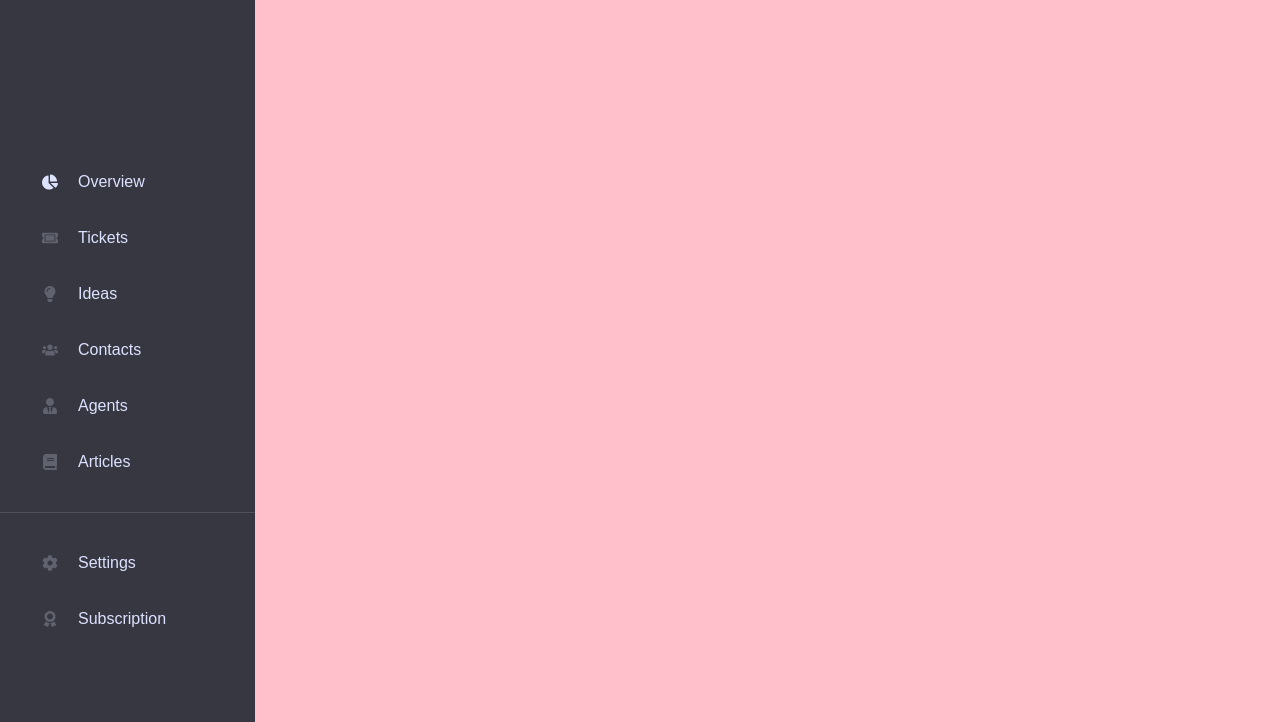
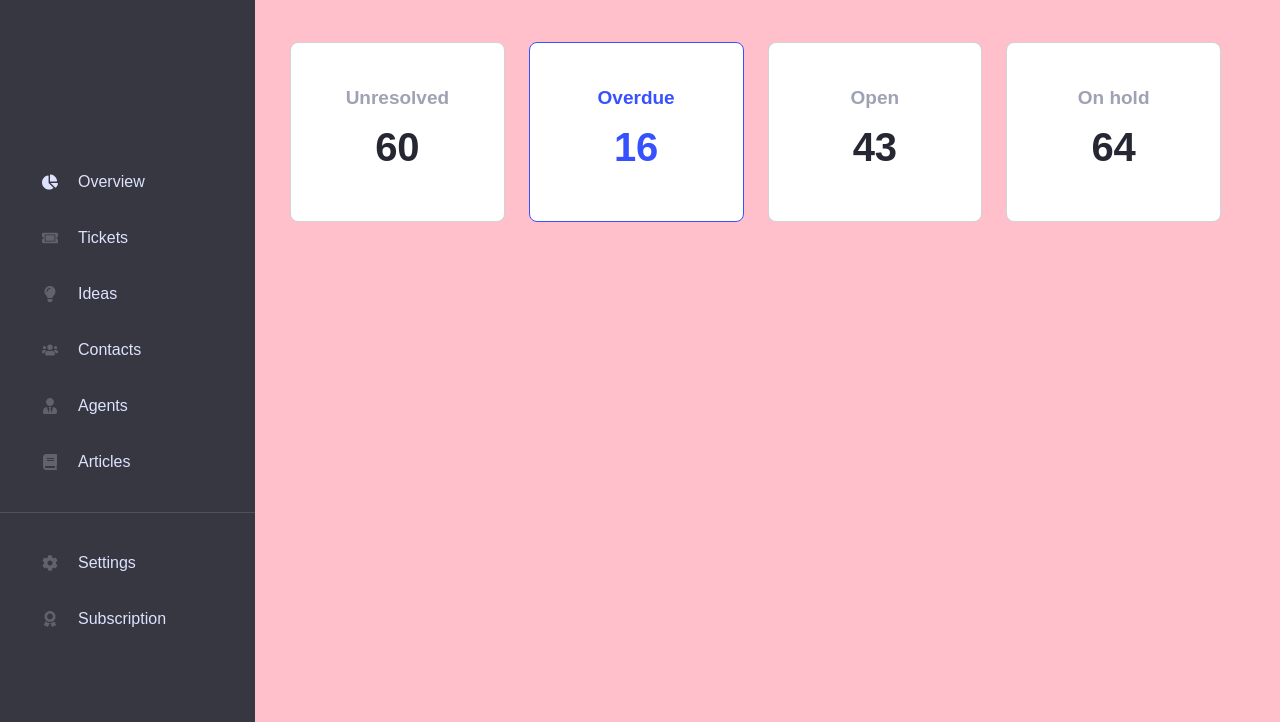
Before and after one commit to lNanami/Assignment_5_Bootsrap, a website: page Public/index.html in a window 1280 px wide. Shown: the part 78-800 px from the top of the page. Drawn offline with nearby package versions, Linux system fonts and the light colour scheme; a web font is replaced by a local one.

Commit message:
Card section

```diff
--- a/Public/index.html
+++ b/Public/index.html
@@ -165,6 +165,48 @@
       </div>
 
       <!-- Section Cards -->
+      <div class="row">
+        <!-- card 1 -->
+        <div class="col-sm-3 mb-3 mb-sm-0">
+          <div class="card" style="border-radius: 8px; height: 180px;">
+            <div class="card-body">
+              <h5 class="card-title">Unresolved</h5>
+              <p class="card-text">60</p>
+            </div>
+          </div>
+        </div>
+
+        <!-- card 2 -->
+        <div class="col-sm-3 mb-3 mb-sm-0">
+          <!-- hover border active -->
+          <div class="card" style="border: 1px solid #3751FF; border-radius: 8px; height: 180px;">
+            <div class="card-body">
+              <h5 class="card-title active-hover">Overdue</h5>
+              <p class="card-text active-hover">16</p>
+            </div>
+          </div>
+        </div>
+
+        <!-- card 3 -->
+        <div class="col-sm-3 mb-3 mb-sm-0">
+          <div class="card" style="border-radius: 8px; height: 180px;">
+            <div class="card-body">
+              <h5 class="card-title">Open</h5>
+              <p class="card-text">43</p>
+            </div>
+          </div>
+        </div>
+
+        <!-- card 4 -->
+        <div class="col-sm-3 mb-3 mb-sm-0">
+          <div class="card" style="border-radius: 8px; height: 180px;">
+            <div class="card-body">
+              <h5 class="card-title">On hold</h5>
+              <p class="card-text">64</p>
+            </div>
+          </div>
+        </div>
+      </div>
 
 
 
--- a/src/scss/style.scss
+++ b/src/scss/style.scss
@@ -4,12 +4,15 @@ $font-family: "muli", sans-serif;
 $main-bg-color: pink;
 $sidebar-bg-color: #363740;
 $highlight-bg-color: #9fa2b419;
+$superlight-gray: #9fa2b4;
 $light-gray: #A4A6B3;
 $blue-color: #3751FF;
 $light-blue: #dfe0eb27;
+$superdark-blue: #252733;
 $sidebar-item-color: #DDE2FF;
 $padding-header: 35px;
 $gap-icons: 20px;
+$font-weight-bold: 700;
 
 // fonts
 $font-h1: 24px;
@@ -115,7 +118,7 @@ main {
   .title_1 {
     font-weight: 700;
     font-size: $font-h1;
-    color: #252733;
+    color: $superdark-blue;
   }
 
   // second part of subheaer, icons and profile
@@ -130,13 +133,43 @@ main {
       width: 40px;
       height: 40px;
     }
+
     .name {
       font-size: $font-h4;
     }
   }
 
   // Section cards
+  .row {
+    display: flex;
+    padding: 120px $padding-header;
+    width: 100%;
 
+    // each card
+    .card-body {
+      display: flex;
+      align-items: center;
+      flex-direction: column;
+      justify-content: center;
+
+      .card-title {
+        font-size: $font-h2;
+        color: $superlight-gray;
+        font-weight: $font-weight-bold;
+      }
+
+      .card-text {
+        font-size: 40px;
+        color: $superdark-blue;
+        font-weight: $font-weight-bold;
+      }
+
+      // hover active colour inside card
+      .active-hover {
+        color: $blue-color;
+      }
+    }
+  }
 
 
 
```
Also changed, not shown: Public/assets/css/style.css, Public/assets/images/ICON_1.png (deleted), Public/assets/images/ICON_2.png (deleted), Public/assets/images/ICON_3.png (deleted), Public/assets/images/ICON_4.png (deleted), Public/assets/images/ICON_5.png (deleted), Public/assets/images/ICON_6.png (deleted), Public/assets/images/ICON_7.png (deleted), Public/assets/images/ICON_8.png (deleted), 2 other files.
